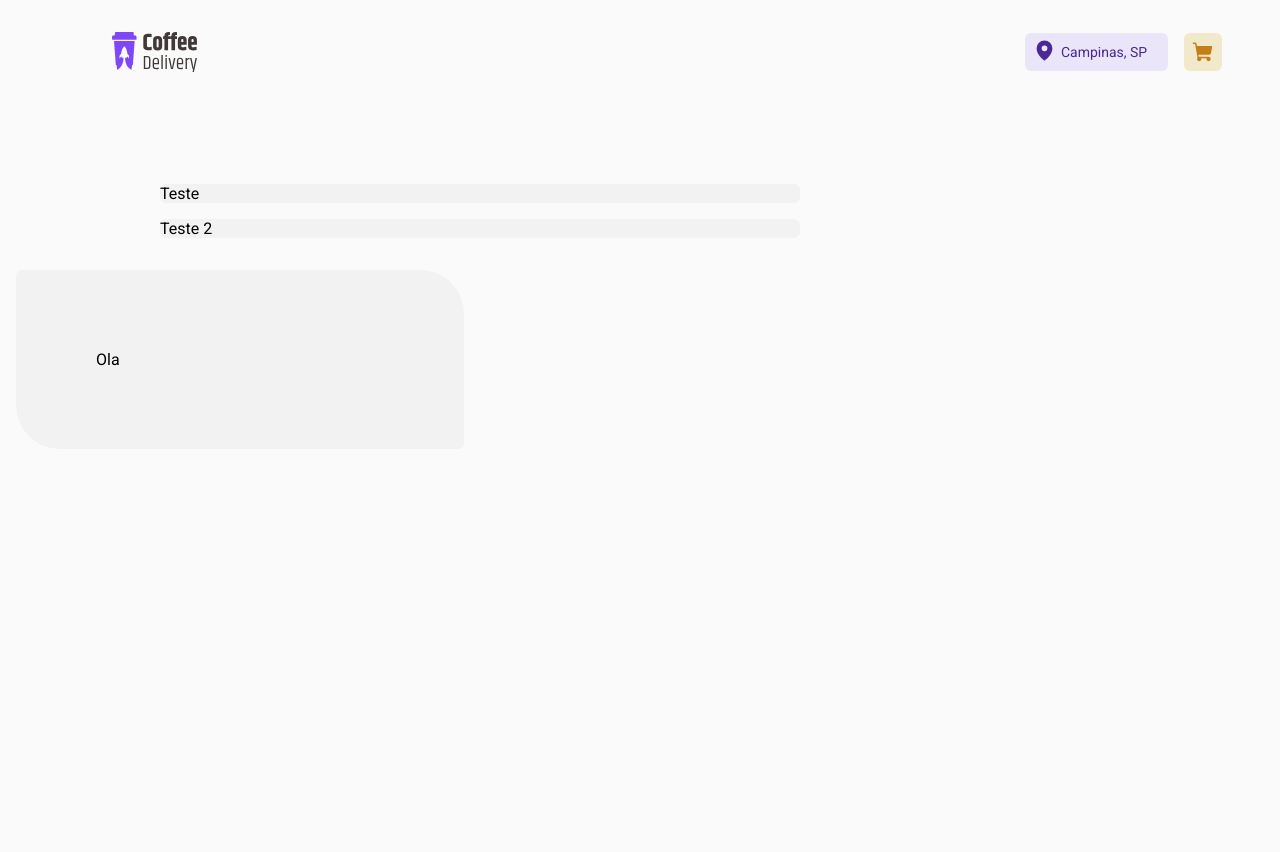
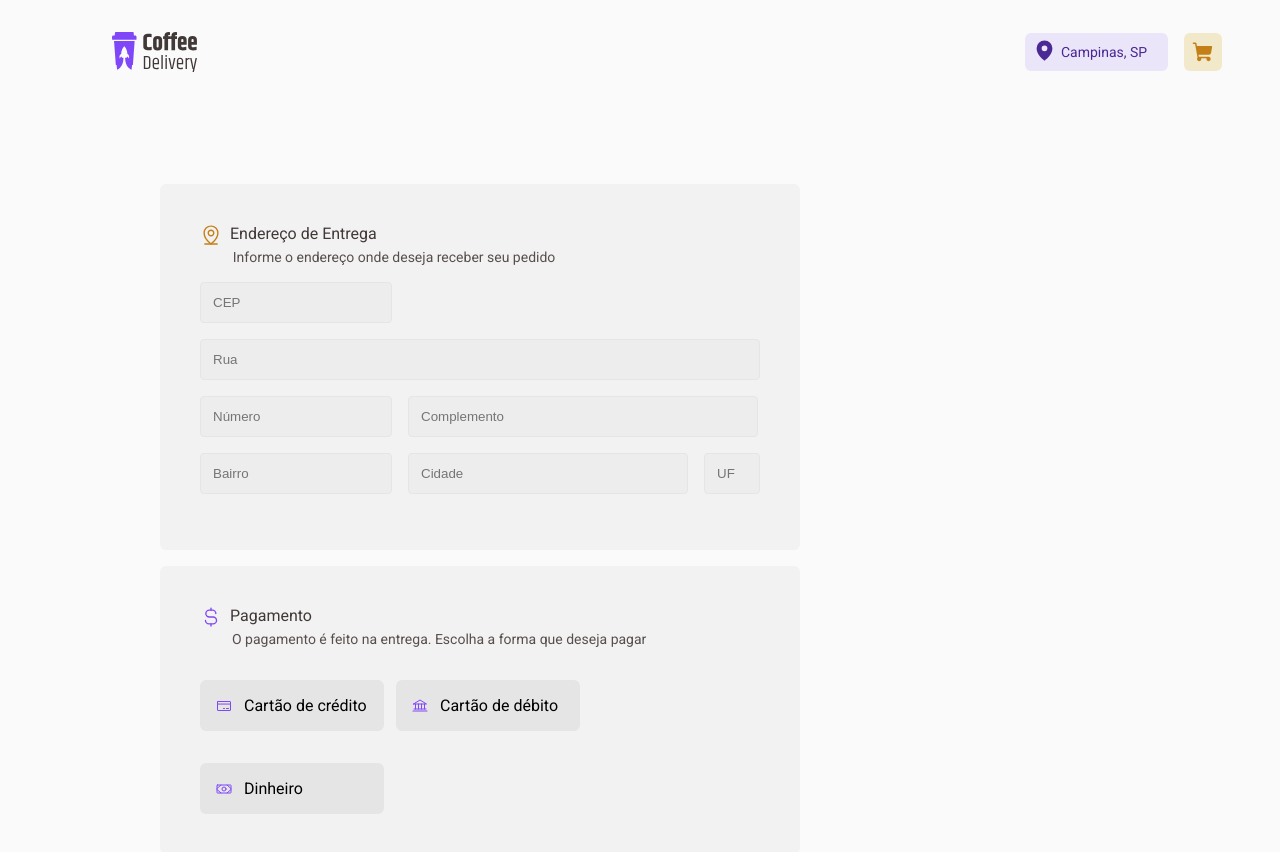
Before and after one commit to EliseuVicente/coffe-delivery, a React (Vite) app: page /checkout in a window 1280 px wide. Shown: the top 852 px of the page. Before the commit the page ends 800 px from the top, so only its background shows below. Built offline with nearby package versions, Linux system fonts and the light colour scheme.

Commit message:
change containers the checkout

```diff
--- a/src/pages/Checkout/index.jsx
+++ b/src/pages/Checkout/index.jsx
@@ -1,19 +1,71 @@
-import { FormAdress,ContainerCoffeeList, LabelForm, ContainerForm, ContainerPayment, Container} from "./styles"
-
+import { FormAdress,ContainerCoffeeList, LabelForm, ContainerForm, ContainerPayment, Container, AddresInput, StreetInput, ComplementInput, CityInput, UFInput, LabelPayment, TypePayment} from "./styles"
+import { Bank, CreditCard, CurrencyDollarSimple, Money} from 'phosphor-react'
 export function Checkout(){
     return (
       <>
       <Container>
         <ContainerForm>
-          Teste
+        <FormAdress>
+            <LabelForm>
+                <img src='\location.svg'/>
+                <h1>Endereço de Entrega</h1>
+                <span>Informe o endereço onde deseja receber seu pedido</span>
+            </LabelForm>
+
+            <form action="">
+                <AddresInput type="text" placeholder="CEP" required/>
+                <StreetInput type="text" placeholder="Rua" required/>
+                <AddresInput type="text" placeholder="Número" required/>
+                <ComplementInput type="text" placeholder="Complemento"/>
+                <AddresInput type="text" placeholder="Bairro" required/>
+                <CityInput type="text" placeholder="Cidade" required/>
+                <UFInput type="text" placeholder="UF" required/>
+            </form>
+            </FormAdress>
         </ContainerForm>
+
         <ContainerPayment>
-          Teste 2
+          <LabelPayment>
+                <CurrencyDollarSimple
+                  color="#8047F8"
+                  size={22}
+                />
+                <h1>Pagamento</h1>
+                <span>O pagamento é feito na entrega. Escolha a forma que deseja pagar</span>
+            </LabelPayment>
+
+            <TypePayment>
+                <CreditCard
+                  size={16}
+                  color="#8047F8"
+                  />
+                Cartão de crédito
+              </TypePayment>
+
+            <TypePayment>
+              <Bank
+                size={16}
+                color="#8047F8"
+                />
+                Cartão de débito
+              </TypePayment>
+
+            <TypePayment>
+              <Money
+                size={16}
+                color="#8047F8"
+              />
+                Dinheiro
+              </TypePayment>
         </ContainerPayment>
+
+
       </Container>
+
       <ContainerCoffeeList>
-          Ola
+
         </ContainerCoffeeList>
+
       {/* <Container >
         <ContainerForm>
           <FormAdress>
--- a/src/pages/Checkout/styles.js
+++ b/src/pages/Checkout/styles.js
@@ -2,7 +2,7 @@ import styled from 'styled-components'
 
 export const Container = styled.div`
     display: flex;
-    position: relative;
+
     flex-wrap: wrap;
     margin-top: 5rem;
     padding: 0rem 10rem;
@@ -22,19 +22,41 @@ export const FormAdress = styled.div`
     gap: 1rem;
 
 `
+const BaseInput = styled.input`
+    padding: 0.75rem;
+    align-items: center;
+    margin-bottom: 1rem;
+    border-radius: 0.25rem;
+    border: 1px solid var(--base-button, #E6E5E5);
+    background: var(--base-input, #EDEDED);
+`
+
+export const AddresInput = styled(BaseInput)`
+    width: 12rem;
+`
+export const StreetInput = styled(BaseInput)`
+    width: 100%;
+`
+export const ComplementInput = styled(BaseInput)`
+    width: 62.5%;
+    margin-left: 1rem;
+`
+export const CityInput = styled(BaseInput)`
+    width: 50%;
+    margin-left: 1rem;
+`
+export const UFInput = styled(BaseInput)`
+    width: 10%;
+    margin-left: 1rem;
+`
 
 export const LabelForm = styled.div`
-    /* display:flex;
+    display:flex;
     align-items: flex-start;
     gap: 0.5rem;
-    align-self: stretch; */
+    align-self: stretch;
 
     h1{
-        display: flex;
-        flex-direction: column;
-        justify-content: center;
-        align-self: stretch;
-
         color: ${props => props.theme['base-subtitle']};
         font-size: 1rem;
         font-weight: 400;
@@ -42,12 +64,8 @@ export const LabelForm = styled.div`
     }
 
     span {
-
-        display: flex;
-        height: 1.3125rem;
-        flex-direction: column;
-        justify-content: center;
-
+        margin-top: 1.5rem;
+        margin-left: -9.5rem;
         color: ${props => props.theme['base-text']};
         font-size: 0.875rem;
         font-weight: 400;
@@ -56,10 +74,59 @@ export const LabelForm = styled.div`
 `
 
 export const ContainerPayment = styled.div`
+    padding: 2.5rem;
     width: 40rem;
     margin-top: 1rem;
     border-radius: 0.375rem;
     background: var(--base-card, #F3F2F2);
+`
+
+export const LabelPayment = styled.div`
+        display: flex;
+        align-items: flex-start;
+        gap: 0.5rem;
+        align-self: stretch;
+    h1{
+        color: ${props => props.theme['base-subtitle']};
+        font-size: 1rem;
+        font-weight: 400;
+        line-height: 130%;
+    }
+
+    span {
+        margin-top: 1.5rem;
+        margin-left: -5.5rem;
+        color: ${props => props.theme['base-text']};
+        font-size: 0.875rem;
+        font-weight: 400;
+        line-height: 130%;
+    }
+`
+
+export const TypePayment = styled.div`
+    display: inline-flex;
+    width: 11.5rem;
+    padding: 1rem;
+    margin-top: 2rem;
+    margin-right: 0.75rem;
+    gap: 0.75rem;
+    align-items: center;
+
+    border-radius: 0.375rem;
+    background: var(--base-button, #E6E5E5);
+
+    :first-child {
+        margin-left: 5rem;
+    }
+
+    p{
+
+        font-size: 0.75rem;
+        font-style: normal;
+        font-weight: 400;
+        line-height: 160%;
+        text-transform: uppercase;
+    }
 `
 
 export const ContainerCoffeeList = styled.div`
```
